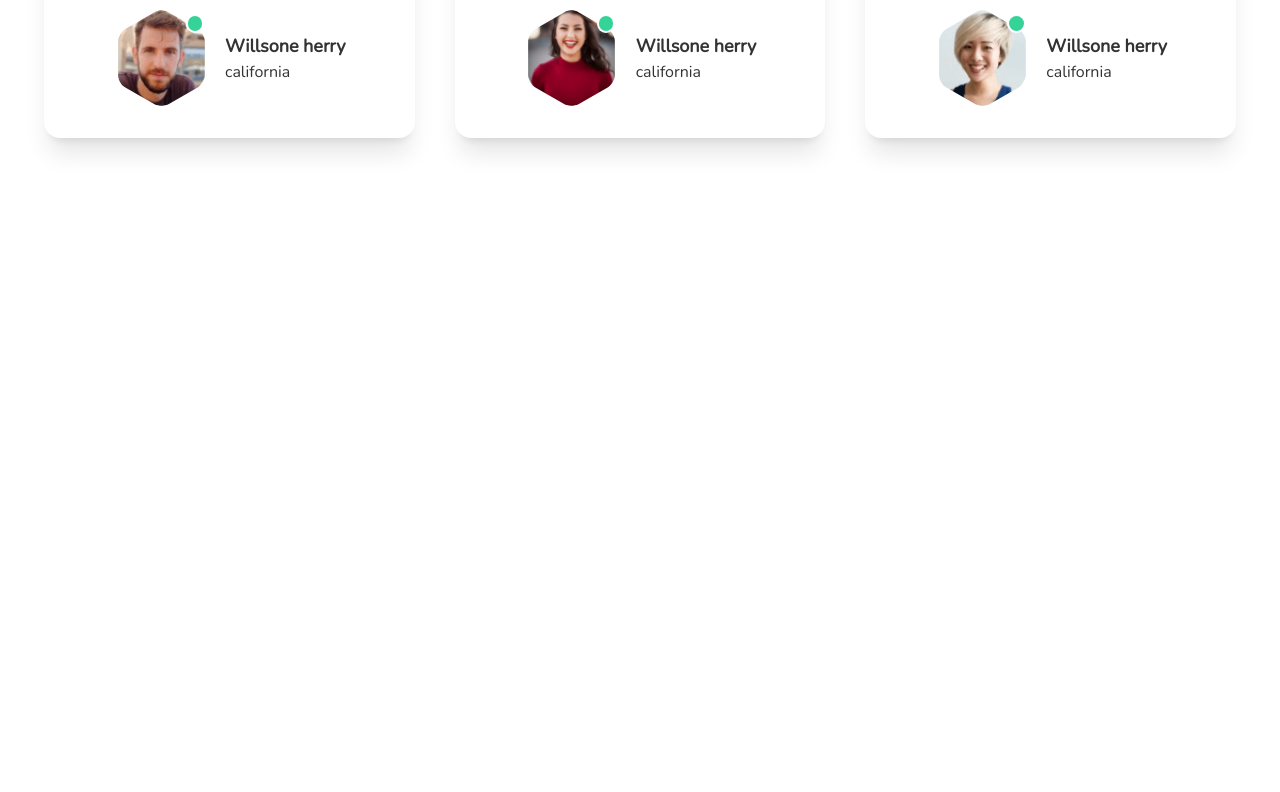
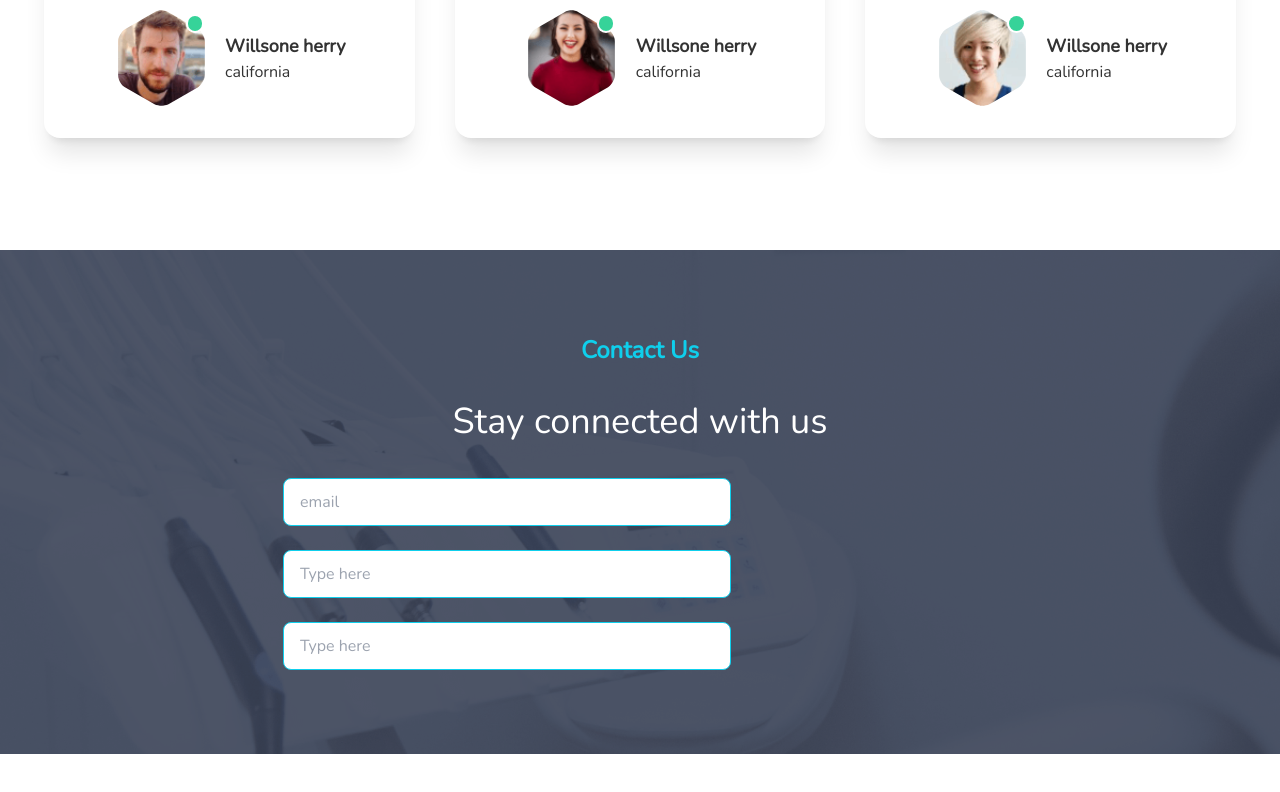
Before and after one commit to jannatul114/Doctors-Portal, a React (Create React App) app: page / in a window 1280 px wide. Shown: the part 3496-4288 px from the top of the page. Before the commit the page ends 3746 px from the top, so only its background shows below. Built offline with nearby package versions, Linux system fonts and the light colour scheme.

Commit message:
done for now'

```diff
--- /dev/null
+++ b/src/Pages/Home/Contact.js
@@ -0,0 +1,22 @@
+import React from 'react';
+import appoinment from '../../assets/images/appointment.png'
+
+const Contact = () => {
+    return (
+        <section className=' h-full my-16 py-12 w-full' style={{ backgroundImage: `url(${appoinment})` }} >
+            <h1 className='text-primary font-bold text-2xl text-center pt-9'>Contact Us</h1>
+            <h1 className='text-white text-4xl text-center pt-9'>Stay connected with us</h1>
+
+
+            <div className='flex justify-center items-center my-7  p-2'>
+                <div className=''>
+                    <input type="text" placeholder="email" className="input input-bordered input-primary w-full max-w-md" />
+                    <input type="text" placeholder="Type here" className="input input-bordered input-primary w-full max-w-md my-6" />
+                    <input type="text" placeholder="Type here" className="input input-bordered input-primary w-full max-w-md" />
+                </div>
+            </div>
+        </section>
+    );
+};
+
+export default Contact;
--- a/src/Pages/Home/Home.js
+++ b/src/Pages/Home/Home.js
@@ -5,6 +5,7 @@ import MakeAppoinment from './MakeAppoinment';
 import Info from './info';
 import Services from './Services';
 import Testimonials from './Testimonials';
+import Contact from './Contact';
 
 const Home = () => {
     return (
@@ -15,6 +16,7 @@ const Home = () => {
             <Care></Care>
             <MakeAppoinment></MakeAppoinment>
             <Testimonials></Testimonials>
+            <Contact></Contact>
         </div>
     );
 };
```
